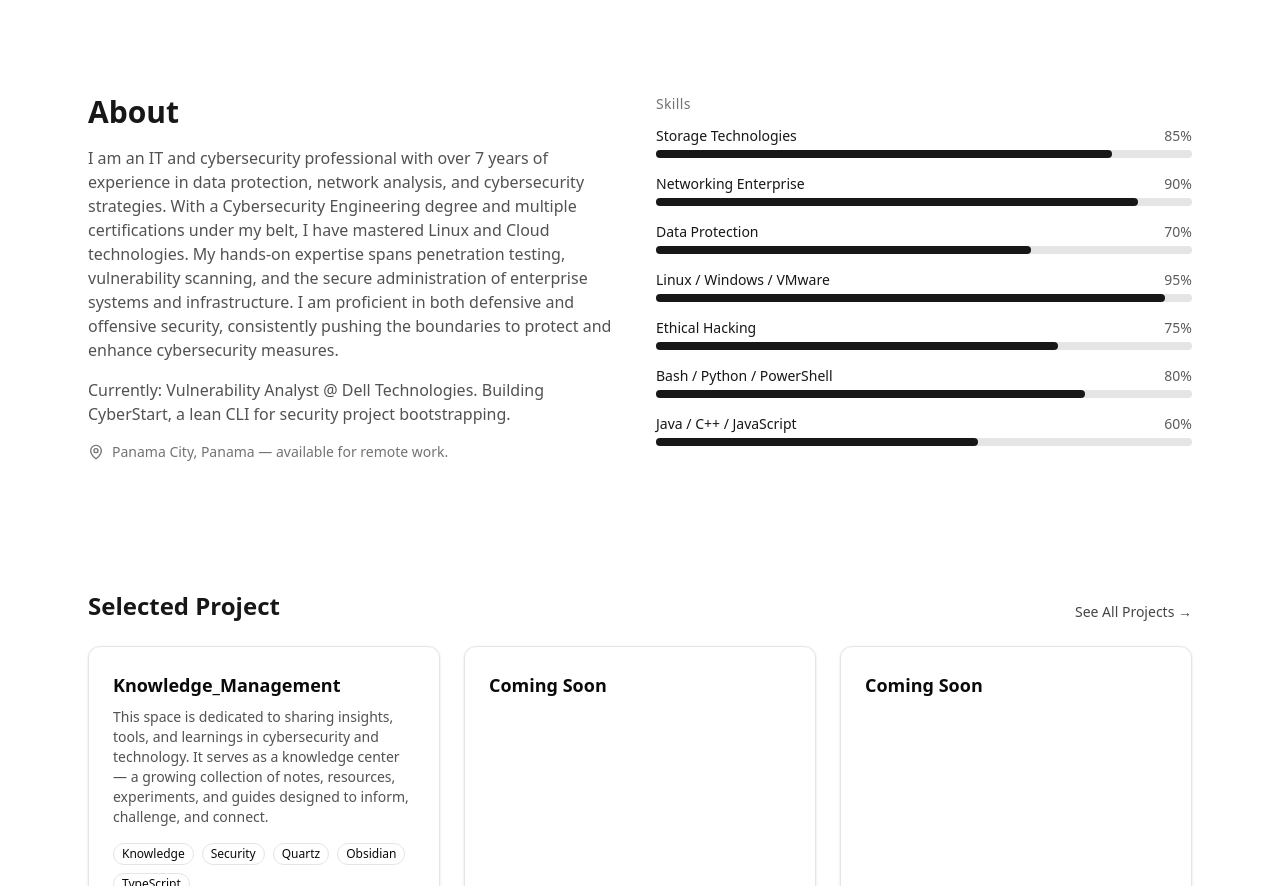
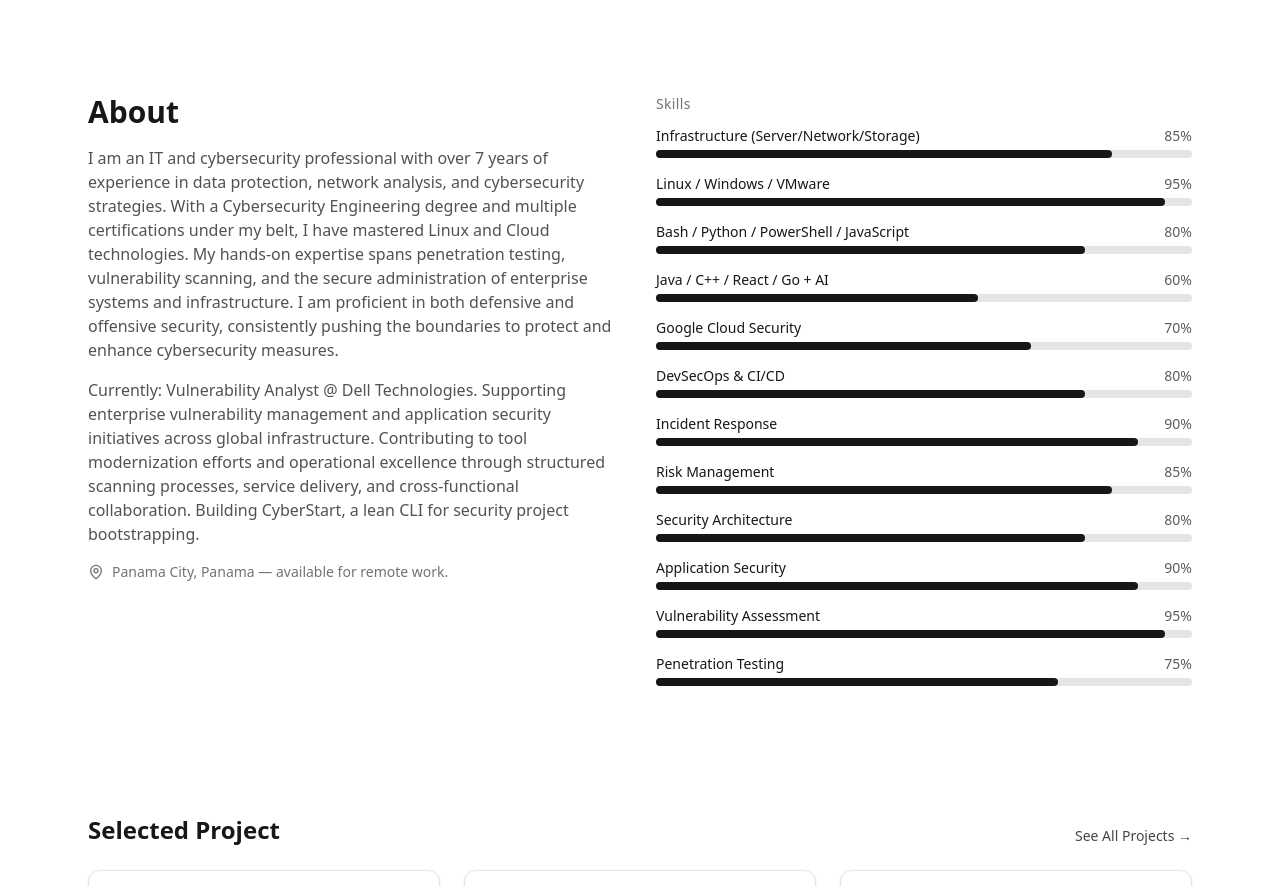
Before and after one commit to adrianbacceli/adrianbacceli.github.io, a React (Vite) app: page / in a window 1280 px wide. Shown: the part 740-1626 px from the top of the page. Built offline with nearby package versions, Linux system fonts and the light colour scheme.

Commit message:
Update Skills

```diff
--- a/src/PersonalLanding.tsx
+++ b/src/PersonalLanding.tsx
@@ -18,13 +18,18 @@ const socials = [
 ];
 
 const skills = [
-  { label: "Storage Technologies", value: 85 },
-  { label: "Networking Enterprise", value: 90 },
-  { label: "Data Protection", value: 70 },
+  { label: "Infrastructure (Server/Network/Storage)", value: 85 },
   { label: "Linux / Windows / VMware", value: 95 },
-  { label: "Ethical Hacking", value: 75 },
-  { label: "Bash / Python / PowerShell", value: 80 },
-  { label: "Java / C++ / JavaScript", value: 60 },
+  { label: "Bash / Python / PowerShell / JavaScript", value: 80 },
+  { label: "Java / C++ / React / Go + AI", value: 60 },
+  { label: "Google Cloud Security", value: 70 },
+  { label: "DevSecOps & CI/CD", value: 80 },
+  { label: "Incident Response", value: 90 },
+  { label: "Risk Management", value: 85 },
+  { label: "Security Architecture", value: 80 },
+  { label: "Application Security", value: 90 },
+  { label: "Vulnerability Assessment", value: 95 },
+  { label: "Penetration Testing", value: 75 },
 ];
 
 function useTheme() {
@@ -209,7 +214,8 @@ export default function PersonalLanding() {
               I am an IT and cybersecurity professional with over 7 years of experience in data protection, network analysis, and cybersecurity strategies. With a Cybersecurity Engineering degree and multiple certifications under my belt, I have mastered Linux and Cloud technologies. My hands-on expertise spans penetration testing, vulnerability scanning, and the secure administration of enterprise systems and infrastructure. I am proficient in both defensive and offensive security, consistently pushing the boundaries to protect and enhance cybersecurity measures.
             </p>
             <p className="text-neutral-600 dark:text-neutral-300">
-              Currently: Vulnerability Analyst @ Dell Technologies. Building <span className="font-medium">CyberStart</span>, a lean CLI for security project bootstrapping.
+              Currently: Vulnerability Analyst @ Dell Technologies. Supporting enterprise vulnerability management and application security initiatives across global infrastructure. Contributing to tool modernization efforts and operational excellence through structured scanning processes, service delivery, and cross-functional collaboration.
+              Building <span className="font-medium">CyberStart</span>, a lean CLI for security project bootstrapping.
             </p>
             <p className="flex items-center gap-2 text-sm text-neutral-500 dark:text-neutral-400">
               <MapPin className="h-4 w-4" /> Panama City, Panama — available for remote work.
```
Also changed, not shown: 2 other files (tests, documents, lock files or other folders).
